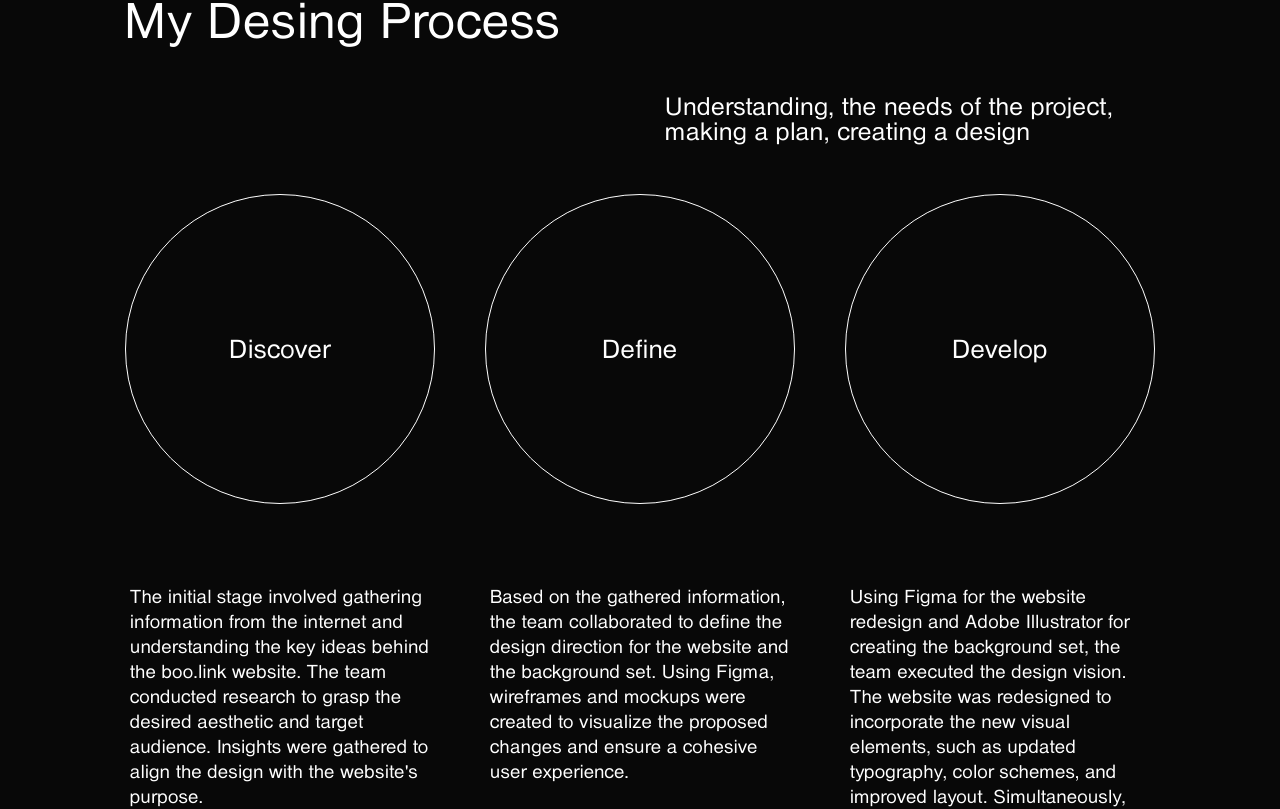
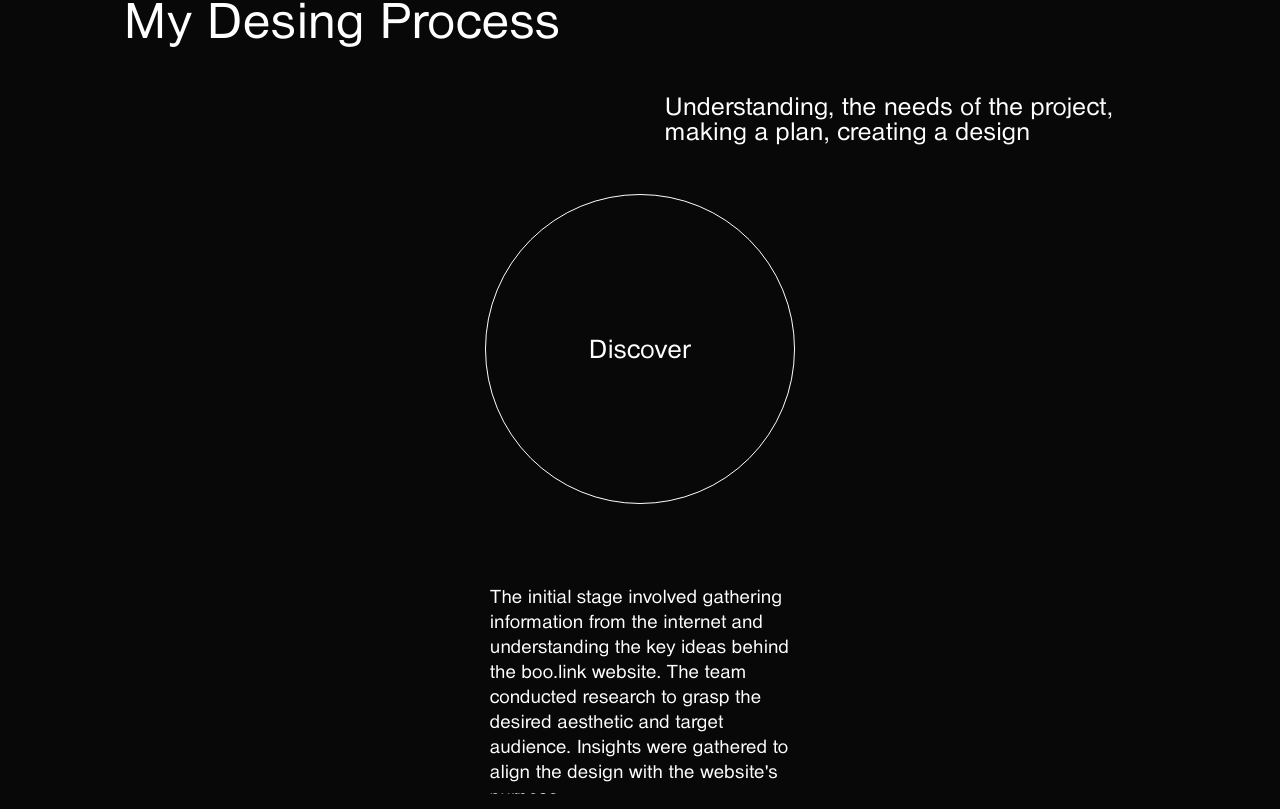
Before and after one commit to bartlomiej-frak/portfolio-page, a React (Create React App) app: page /Boolink in a window 1280 px wide. Shown: the part 1191-2000 px from the top of the page. Built offline with nearby package versions, Linux system fonts and the light colour scheme.

Commit message:
feat: create mobile-slider using swiper

```diff
--- a/package.json
+++ b/package.json
@@ -16,6 +16,7 @@
         "react-router-hash-link": "^2.4.3",
         "react-scripts": "5.0.1",
         "sass": "^1.63.6",
+        "swiper": "^10.2.0",
         "web-vitals": "^2.1.4"
     },
     "scripts": {
--- a/src/components/MobileSwiper.jsx
+++ b/src/components/MobileSwiper.jsx
@@ -1,54 +1,35 @@
 import React from 'react';
 import { Swiper, SwiperSlide } from 'swiper/react';
+import 'swiper/css';
 
-import 'swiper/css';
-// import styles from './swiper.scss';
-
-const MobileSwiper = () => {
+const MobileSwiper = ({ slogans }) => {
     return (
-        <Swiper slidesPerView={1}>
+        <Swiper slidesPerView={1} spaceBetween={50}>
             <SwiperSlide>
                 <div className="slogan">
-                    <h2 className="slogan__circle">Discover</h2>
+                    <h2 className="slogan__circle">{slogans.firstSlide.title}</h2>
                     <span className="slogan__underline">
                         <span></span>
                     </span>
-                    <p>
-                        The initial stage involved gathering information from the internet and
-                        understanding the key ideas behind the boo.link website. The team conducted
-                        research to grasp the desired aesthetic and target audience. Insights were
-                        gathered to align the design with the website's purpose.
-                    </p>
+                    <p>{slogans.firstSlide.content}</p>
                 </div>
             </SwiperSlide>
             <SwiperSlide>
                 <div className="slogan">
-                    <h2 className="slogan__circle">Define</h2>
+                    <h2 className="slogan__circle">{slogans.secondSlide.title}</h2>
                     <span className="slogan__underline slogan__underline--second">
                         <span></span>
                     </span>
-                    <p>
-                        Based on the gathered information, the team collaborated to define the
-                        design direction for the website and the background set. Using Figma,
-                        wireframes and mockups were created to visualize the proposed changes and
-                        ensure a cohesive user experience.
-                    </p>
+                    <p>{slogans.secondSlide.content}</p>
                 </div>
             </SwiperSlide>
             <SwiperSlide>
                 <div className="slogan">
-                    <h2 className="slogan__circle">Develop</h2>
+                    <h2 className="slogan__circle">{slogans.thirdSlide.title}</h2>
                     <span className="slogan__underline slogan__underline--third">
                         <span></span>
                     </span>
-                    <p>
-                        Using Figma for the website redesign and Adobe Illustrator for creating the
-                        background set, the team executed the design vision. The website was
-                        redesigned to incorporate the new visual elements, such as updated
-                        typography, color schemes, and improved layout. Simultaneously, the
-                        background set was designed to provide a diverse range of appealing options
-                        for the templates.
-                    </p>
+                    <p>{slogans.thirdSlide.content}</p>
                 </div>
             </SwiperSlide>
         </Swiper>
--- a/src/components/swiper.scss
+++ /dev/null
@@ -1,3 +0,0 @@
-.slogans {
-    background-color: green;
-}
--- /dev/null
+++ b/src/data/slogans.js
@@ -0,0 +1,41 @@
+export const Slogans = {
+    Boolink: {
+        firstSlide: {
+            title: 'Discover',
+            content: `The initial stage involved gathering information from the internet and
+            understanding the key ideas behind the boo.link website. The team conducted
+            research to grasp the desired aesthetic and target audience. Insights were
+            gathered to align the design with the website's purpose.`,
+        },
+        secondSlide: {
+            title: 'Define',
+            content: `Based on the gathered information, the team collaborated to define the
+            design direction for the website and the background set. Using Figma,
+            wireframes and mockups were created to visualize the proposed changes and
+            ensure a cohesive user experience.`,
+        },
+        thirdSlide: {
+            title: 'Develop',
+            content: `Using Figma for the website redesign and Adobe Illustrator for creating the
+            background set, the team executed the design vision. The website was
+            redesigned to incorporate the new visual elements, such as updated
+            typography, color schemes, and improved layout. Simultaneously, the
+            background set was designed to provide a diverse range of appealing options
+            for the templates.`,
+        },
+    },
+    Takk: {
+        firstSlide: {
+            title: 'Discover',
+            content: `The initial stage involved conducting UX research to gain insights into user behaviors and pain points. The team analyzed heat maps and gathered data to understand how users were interacting with the website.`,
+        },
+        secondSlide: {
+            title: 'Define',
+            content: `Based on the research findings, the team collaborated to define the key areas for improvement. Wireframes were created using Balsamiq Mockups 3 to map out the user journey and identify potential design solutions.`,
+        },
+        thirdSlide: {
+            title: 'Develop',
+            content: `Using Figma, proceeded to redesign the website pages, focusing on simplifying the product purchase process. The design solutions were developed and refined iteratively, incorporating user feedback and insights.`,
+        },
+    },
+};
--- a/src/pages/BooLink.jsx
+++ b/src/pages/BooLink.jsx
@@ -3,6 +3,8 @@ import Link from '../components/Link';
 import { useRef } from 'react';
 import { useIsVisible } from '../hooks/useIsVisible';
 import { useIsScrolled } from '../hooks/useIsScrolled';
+import MobileSwiper from '../components/MobileSwiper';
+import { Slogans } from '../data/slogans';
 
 function BooLink() {
     let myRef = useRef();
@@ -105,45 +107,7 @@ function BooLink() {
                         </p>
                     </div>
                     <div className="slogans">
-                        <div className="slogan">
-                            <h2 className="slogan__circle">Discover</h2>
-                            <span className="slogan__underline">
-                                <span></span>
-                            </span>
-                            <p>
-                                The initial stage involved gathering information from the internet
-                                and understanding the key ideas behind the boo.link website. The
-                                team conducted research to grasp the desired aesthetic and target
-                                audience. Insights were gathered to align the design with the
-                                website's purpose.
-                            </p>
-                        </div>
-                        <div className="slogan">
-                            <h2 className="slogan__circle">Define</h2>
-                            <span className="slogan__underline slogan__underline--second">
-                                <span></span>
-                            </span>
-                            <p>
-                                Based on the gathered information, the team collaborated to define
-                                the design direction for the website and the background set. Using
-                                Figma, wireframes and mockups were created to visualize the proposed
-                                changes and ensure a cohesive user experience.
-                            </p>
-                        </div>
-                        <div className="slogan">
-                            <h2 className="slogan__circle">Develop</h2>
-                            <span className="slogan__underline slogan__underline--third">
-                                <span></span>
-                            </span>
-                            <p>
-                                Using Figma for the website redesign and Adobe Illustrator for
-                                creating the background set, the team executed the design vision.
-                                The website was redesigned to incorporate the new visual elements,
-                                such as updated typography, color schemes, and improved layout.
-                                Simultaneously, the background set was designed to provide a diverse
-                                range of appealing options for the templates.
-                            </p>
-                        </div>
+                        <MobileSwiper slogans={Slogans.Boolink} />
                     </div>
                 </div>
 
--- a/src/pages/Takk.jsx
+++ b/src/pages/Takk.jsx
@@ -4,6 +4,8 @@ import Link from '../components/Link';
 import { useRef } from 'react';
 import { useIsVisible } from '../hooks/useIsVisible';
 import { useIsScrolled } from '../hooks/useIsScrolled';
+import MobileSwiper from '../components/MobileSwiper';
+import { Slogans } from '../data/slogans';
 
 function Takk() {
     let myRef = useRef();
@@ -99,42 +101,7 @@ function Takk() {
                         </p>
                     </div>
                     <div className="slogans">
-                        <div className="slogan">
-                            <h2 className="slogan__circle">Discover</h2>
-                            {/* <span className="slogan__underline">
-                                <span></span>
-                            </span> */}
-                            <p>
-                                The initial stage involved conducting UX research to gain insights
-                                into user behaviors and pain points. The team analyzed heat maps and
-                                gathered data to understand how users were interacting with the
-                                website.
-                            </p>
-                        </div>
-                        <div className="slogan">
-                            <h2 className="slogan__circle">Define</h2>
-                            {/* <span className="slogan__underline slogan__underline--second">
-                                <span></span>
-                            </span> */}
-                            <p>
-                                Based on the research findings, the team collaborated to define the
-                                key areas for improvement. Wireframes were created using Balsamiq
-                                Mockups 3 to map out the user journey and identify potential design
-                                solutions.
-                            </p>
-                        </div>
-                        <div className="slogan">
-                            <h2 className="slogan__circle">Develop</h2>
-                            {/* <span className="slogan__underline slogan__underline--third">
-                                <span></span>
-                            </span> */}
-                            <p>
-                                Using Figma, proceeded to redesign the website pages, focusing on
-                                simplifying the product purchase process. The design solutions were
-                                developed and refined iteratively, incorporating user feedback and
-                                insights.
-                            </p>
-                        </div>
+                        <MobileSwiper slogans={Slogans.Takk} />
                     </div>
                 </div>
                 <div className="work__result">
--- a/src/styles/Work.scss
+++ b/src/styles/Work.scss
@@ -146,14 +146,17 @@
         }
 
         .slogans {
-            display: flex;
-            flex-direction: column;
-            align-items: center;
+            width: 100%;
+            overflow: hidden;
+
+            .swiper-wrapper {
+                height: 650px;
+            }
 
             p {
                 font-size: 1.8rem;
                 line-height: 2.5rem;
-                // margin-top: 15px;
+                margin-top: 25px;
             }
 
             .slogan {
```
Also changed, not shown: 1 other file (tests, documents, lock files or other folders). Lines whose indentation alone changed are shown as unchanged.
